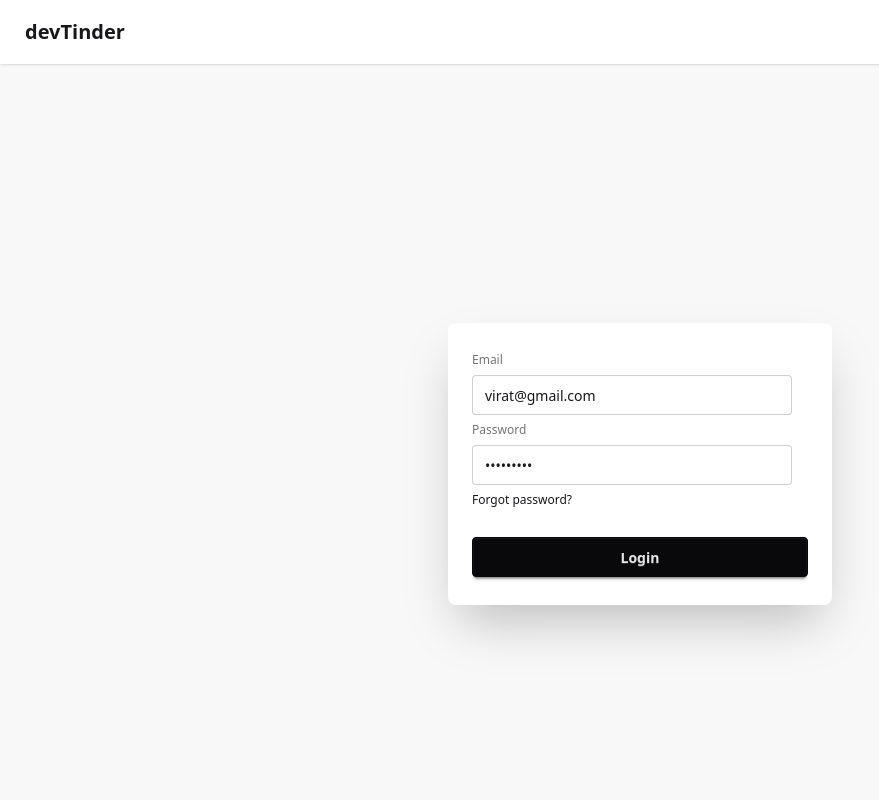
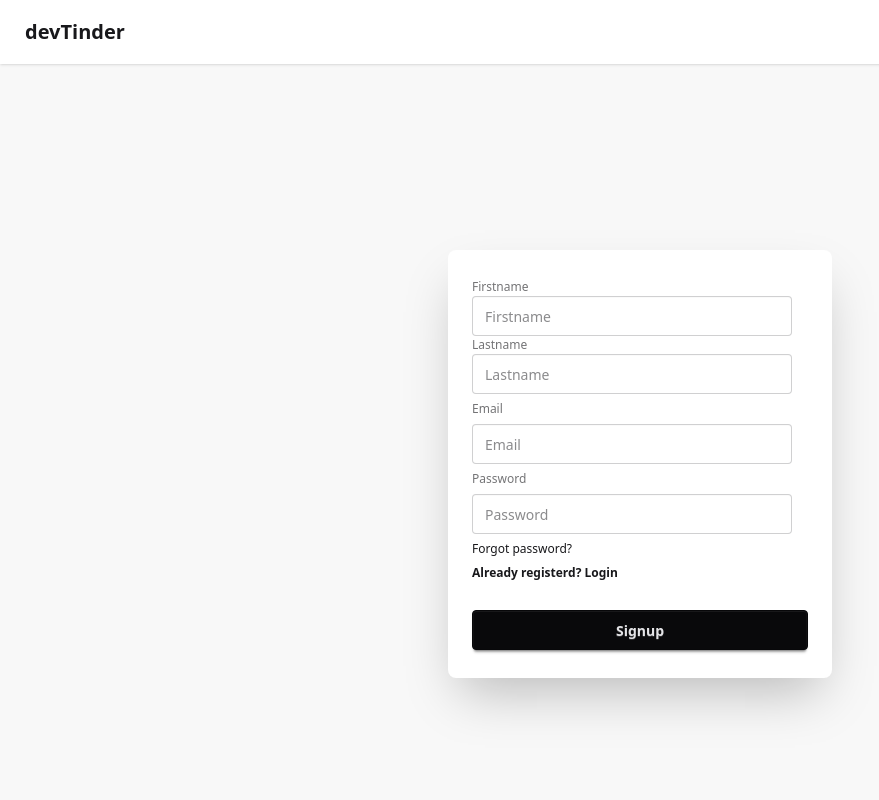
Before and after one commit to sharmakanishk/devTinderWeb, a React (Vite) app in the folder DevTinderUI/: page /login in a window 1280 px wide. Shown: the top 800 px of the page, without its empty margins (0-879 px from the left). Built offline with nearby package versions, Linux system fonts and the light colour scheme; no server answers.

Commit message:
Added signUp functionality

```diff
--- a/DevTinderUI/src/components/Connection.jsx
+++ b/DevTinderUI/src/components/Connection.jsx
@@ -7,16 +7,21 @@ import ConnectionCard from './ConnectionCard'
 
 const Connection = () => {
     const connection = useSelector(store=> store.connection)
-    console.log(connection)
     const dispatch = useDispatch()
     const getConnections=async ()=>{
+      try{
         const res = await axios.get(BASE_URL+"/user/connection",{withCredentials:true})
         dispatch(addConnection(res.data.data))
+      }catch(err){
+        console.log(err.response.data)
+      }
     }
     useEffect(()=>{
         getConnections()
     },[])
-
+    if(!connection || connection.length===0){
+      return (<h1>There are no connections yet</h1>)
+    }
   return (
     <div className='items-center justify-center'>
         <div className='my-2 flex justify-center'><h2 className='text-white'>Connections</h2></div>
--- a/DevTinderUI/src/components/Feed.jsx
+++ b/DevTinderUI/src/components/Feed.jsx
@@ -10,7 +10,6 @@ const Feed = () => {
   const feed = useSelector(store => store.feed)
   const fetchFeed = async ()=>{
     const res = await axios.get(BASE_URL+"/feed",{withCredentials:true})
-    console.log(res.data)
     dispatch(addFeed(res.data))
   }
   useEffect(()=>{
--- a/DevTinderUI/src/components/Login.jsx
+++ b/DevTinderUI/src/components/Login.jsx
@@ -6,16 +6,18 @@ import { Link, useNavigate } from 'react-router-dom'
 import { BASE_URL } from '../constants/const'
 
 const Login = () => {
-    const [email, setEmail]= useState("virat@gmail.com")
-    const [password, setPassword]= useState("Virat@123")
+  const [toggle, setToggle] = useState(true)
+    const [firstname, setFirstname] = useState("")
+    const [lastname, setLastname] = useState("")
+    const [email, setEmail]= useState("")
+    const [password, setPassword]= useState("")
     const [wrongCred, setWrongCred] = useState(null)
     const dispatch = useDispatch()
     const navigate = useNavigate()
-    async function handleClick(){
+    async function handleLogin(){
         try{
             const res = await axios.post
             (BASE_URL+"/login", {email, password}, { withCredentials: true });
-            console.log(res)
             dispatch(addUser(res.data))
             navigate("/")
         }catch(err){
@@ -23,20 +25,39 @@ const Login = () => {
             console.log(err.message)
         }
     }
+    async function handleSignup(){
+      try{
+        const res=await axios.post(BASE_URL+"/signup",{firstname, lastname, email, password}, {withCredentials: true});
+        dispatch(addUser(res.data));
+        navigate("/profile")
+      }catch(err){
+        setWrongCred(err.response.data)
+        console.log(err.response)
+      }
+    }
 
   return (
     <div className="hero bg-base-200 min-h-screen">
     <div className="hero-content flex-col lg:flex-row-reverse w-xl">
       <div className="card bg-base-100 w-full max-w-sm shrink-0 shadow-2xl">
         <div className="card-body">
-          <fieldset className="fieldset">
+            <fieldset className="fieldset">
+            {toggle &&
+            <div>
+            <label className="fieldset-label">Firstname</label>
+            <input type="text" className="input" placeholder="Firstname" value={firstname} onChange={(e)=>setFirstname(e.target.value)}/>
+            <label className="fieldset-label">Lastname</label>
+            <input type="text" className="input" placeholder="Lastname" value={lastname} onChange={(e)=>setLastname(e.target.value)}/>
+            </div>}
+
             <label className="fieldset-label">Email</label>
             <input type="email" className="input" placeholder="Email" value={email} onChange={(e)=>setEmail(e.target.value)}/>
             <label className="fieldset-label">Password</label>
             <input type="password" className="input" placeholder="Password" value={password} onChange={(e)=>setPassword(e.target.value)} />
             <div><a className="link link-hover">Forgot password?</a></div>
+            <div><a className="link link-hover my-2 font-bold" onClick={()=>setToggle(!toggle)}>{toggle ? "Already registerd? Login ":"New User? Sign Up"}</a></div>
             <div><p className='text-red-500'>{wrongCred}</p></div>
-            <button className="btn btn-neutral mt-4" onClick={handleClick}>Login</button>
+            <button className="btn btn-neutral mt-4" onClick={toggle ? handleSignup:handleLogin}>{toggle ? "Signup":"Login"}</button>
           </fieldset>
         </div>
       </div>
```
